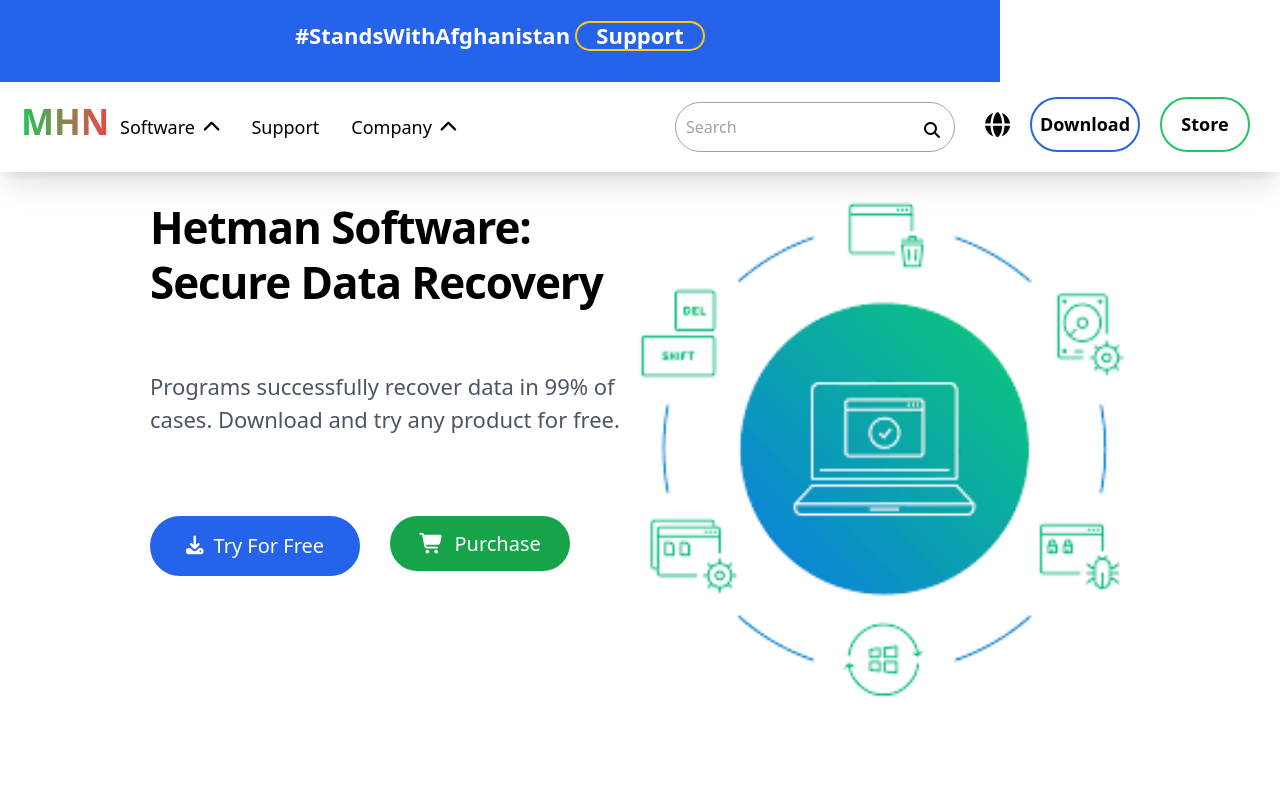
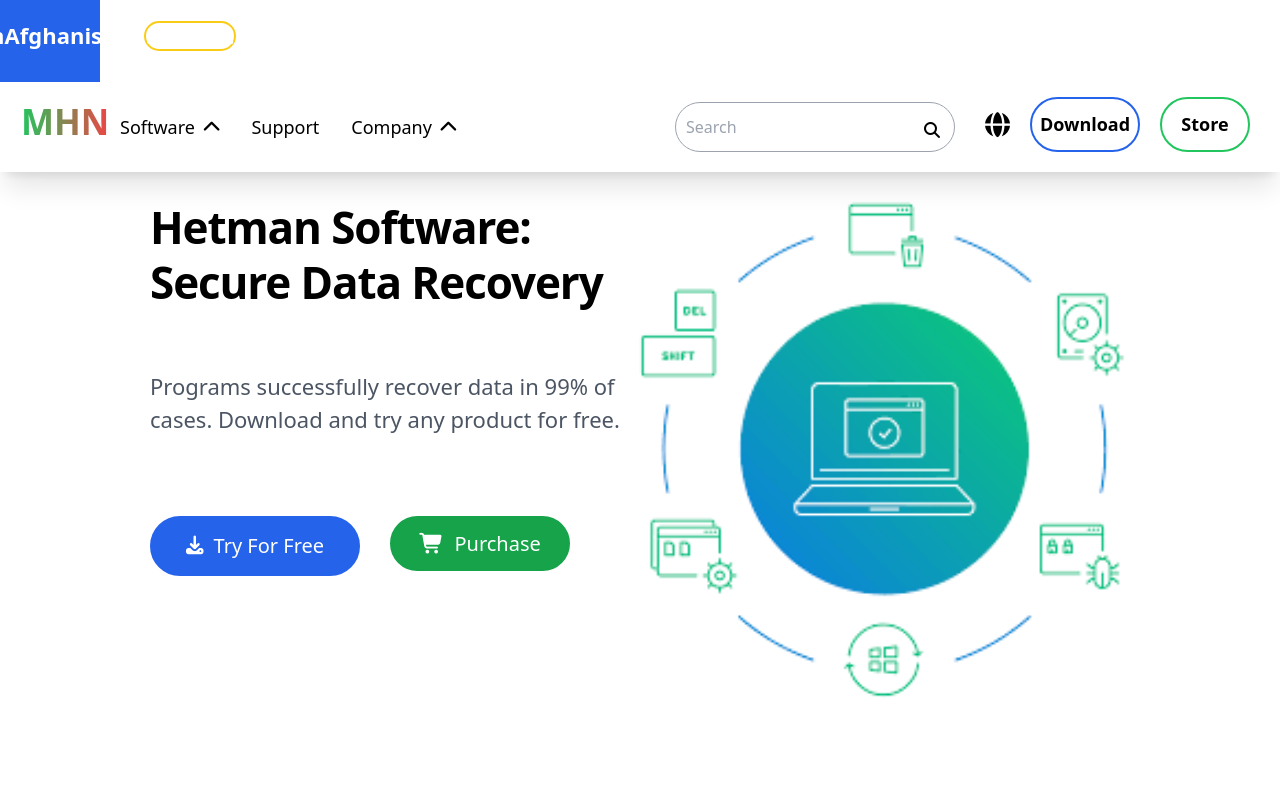
Before and after one commit to MohammadiCoding/MHNapp-website, a plain HTML site: page index.html in a window 1280 px wide. Shown: the top 800 px of the page. Drawn offline with nearby package versions, Linux system fonts and the light colour scheme; files that its build step writes are made by us from their sources.

Commit message:
Update index.html

```diff
--- a/index.html
+++ b/index.html
@@ -10,7 +10,7 @@
 <body>
 
    <div class="lg:fixed md:fixed fixed top-0 z-10">
-    <div class=" w-[1000px] lg:h-[42%] md:h-[42%] h-[38%] bg-blue-600 text-center text-white items-center justify-center lg:pt-[1.5%] text-[22px] md:pt-[2%] py-[3.8%] pb-[30px] font-semibold flex gap-[5px] box-content-inherit">#StandsWithAfghanistan
+    <div class=" w-[100px] lg:h-[42%] md:h-[42%] h-[38%] bg-blue-600 text-center text-white items-center justify-center lg:pt-[1.5%] text-[22px] md:pt-[2%] py-[3.8%] pb-[30px] font-semibold flex gap-[5px] box-content-inherit">#StandsWithAfghanistan
         <button class="text-white w-[130px] h-[30px] mt- border-[2px] border-yellow-400 rounded-full flex justify-center items-center lg:flex md:flex hidden">Support</button>
     </div>
     <!-- start of header or nav bar -->
```
